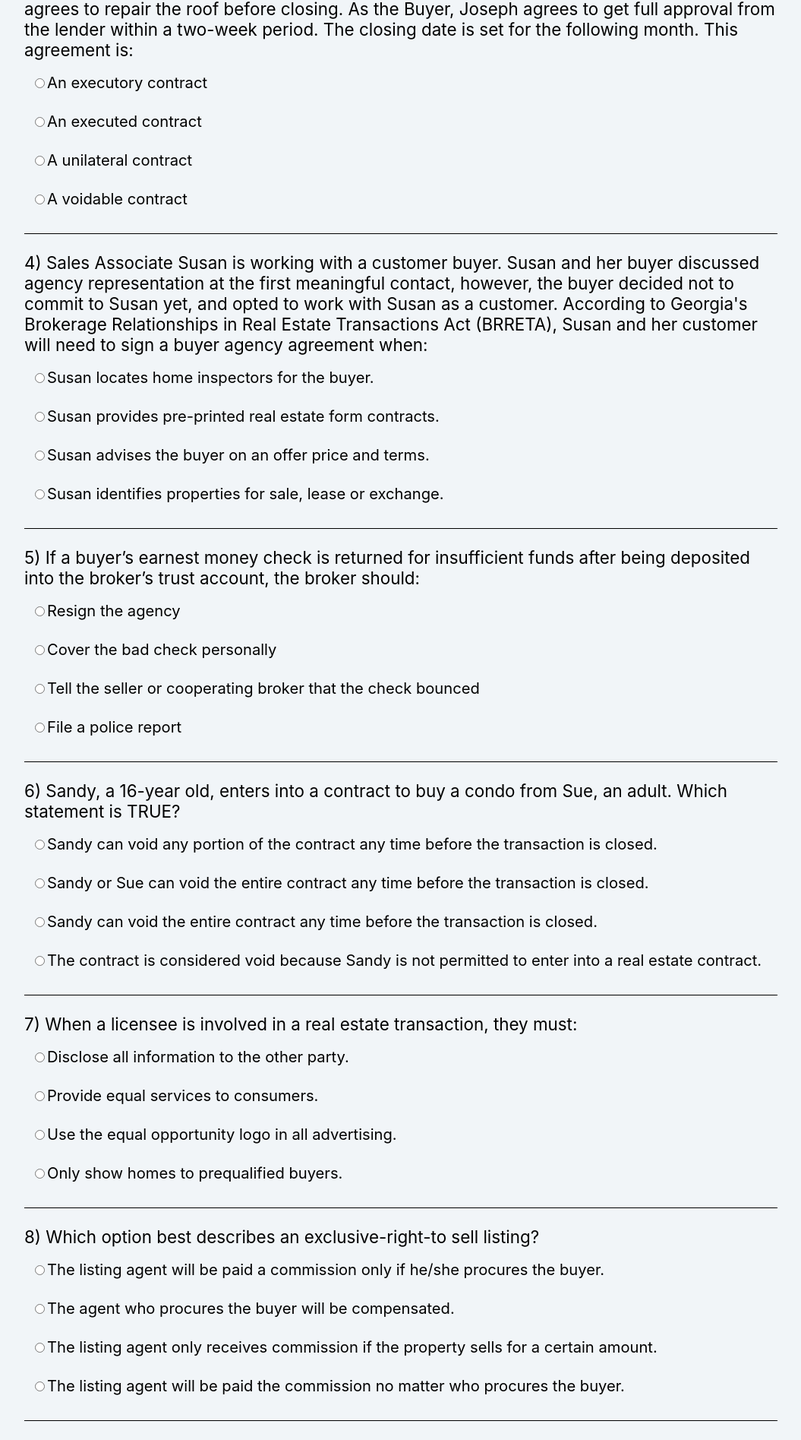
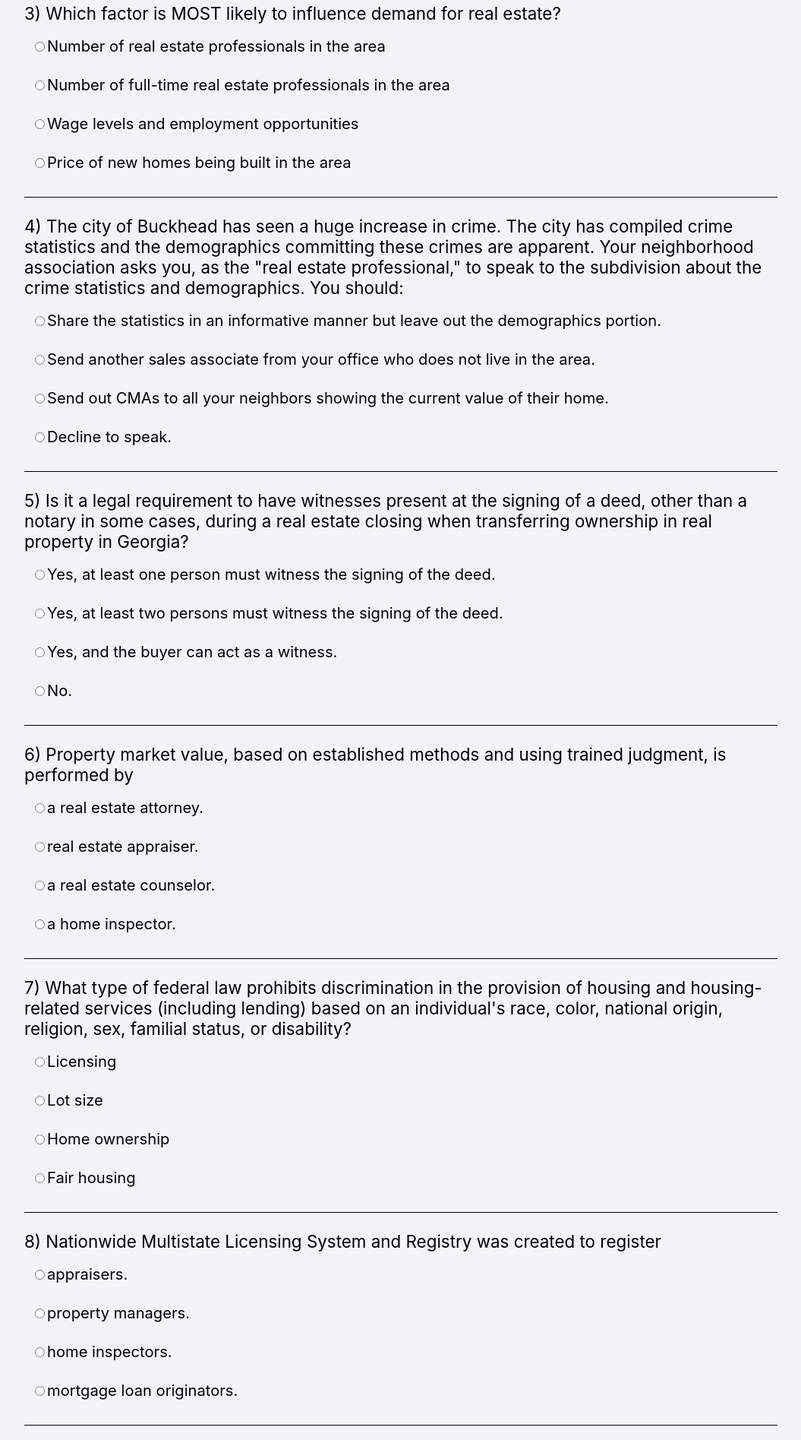
Before and after one commit to dvose/ga-real-estate-practice, a React (Create React App) app: page /#/ in a window 1280 px wide. Shown: the part 873-2768 px from the top of the page at 76% size, without its empty margins (112-1167 px from the left). Built offline with nearby package versions, Linux system fonts and the light colour scheme.

Commit message:
Add Unit toggles

```diff
--- a/src/Constants.ts
+++ b/src/Constants.ts
@@ -3,7 +3,8 @@
   body: string,
   answers: string[],
   correctAnswer: string,
-  math?: boolean
+  math?: boolean,
+  unit?: number
 };
 
 export const QUESTIONS: Question[] = [
@@ -349,5 +350,149 @@
       "$55,000"
     ],
     correctAnswer: "$65,000"
+  },
+  {
+    key: "30",
+    body: "Property market value, based on established methods and using trained judgment, is performed by",
+    answers: [
+      "a real estate attorney.",
+      "real estate appraiser.",
+      "a real estate counselor.",
+      "a home inspector."
+    ],
+    correctAnswer: "real estate appraiser.",
+    math: false,
+    unit: 1
+  },
+  {
+    key: "31",
+    body: "In general, when the supply of a certain commodity increases,",
+    answers: [
+      "price tends to rise.",
+      "price tends to drop.",
+      "demand for it tends to rise.",
+      "demand for it tends to drop."
+    ],
+    correctAnswer: "price tends to drop.",
+    math: false,
+    unit: 1
+  },
+  {
+    key: "32",
+    body: "Which factor primarily affects supply in the real estate market?",
+    answers: [
+      "Population",
+      "Demographics",
+      "Employment",
+      "Governmental monetary policy"
+    ],
+    correctAnswer: "Governmental monetary policy",
+    math: false,
+    unit: 1
+  },
+  {
+    key: "33",
+    body: "Which factor is MOST likely to influence demand for real estate?",
+    answers: [
+      "Number of real estate professionals in the area",
+      "Number of full-time real estate professionals in the area",
+      "Wage levels and employment opportunities",
+      "Price of new homes being built in the area"
+    ],
+    correctAnswer: "Wage levels and employment opportunities",
+    math: false,
+    unit: 1
+  },
+  {
+    key: "34",
+    body: "Property management, appraisal, financing, and development are all examples of",
+    answers: [
+      "factors affecting demand.",
+      "specializations within the real estate industry",
+      "non-real estate professions.",
+      "activities requiring broker management and supervision."
+    ],
+    correctAnswer: "specializations within the real estate industry",
+    math: false,
+    unit: 1
+  },
+  {
+    key: "35",
+    body: "What type of federal law prohibits discrimination in the provision of housing and housing-related services (including lending) based on an individual's race, color, national origin, religion, sex, familial status, or disability?",
+    answers: [
+      "Licensing",
+      "Lot size",
+      "Home ownership",
+      "Fair housing"
+    ],
+    correctAnswer: "Fair housing",
+    math: false,
+    unit: 1
+  },
+  {
+    key: "36",
+    body: "A major manufacturer of automobiles announces that it will relocate one of its factories, along with 2,000 employees, to a small town. What effect will this announcement MOST likely have on the small town's housing market?",
+    answers: [
+      "Houses will likely become less expensive.",
+      "Houses will likely become more expensive.",
+      "Because the announcement involves an issue of demographics, not of supply and demand, housing prices will stay the same.",
+      "The announcement involves an industrial property; residential housing will not be affected."
+    ],
+    correctAnswer: "Houses will likely become more expensive.",
+    math: false,
+    unit: 1
+  },
+  {
+    key: "37",
+    body: "A real estate professional who has several years of experience in the industry decided to retire from actively marketing properties. Now this person helps clients choose among the various alternatives involved in purchasing, using, or investing in property. What is this person's profession?",
+    answers: [
+      "Real estate counselor",
+      "Real estate appraiser",
+      "Real estate educator",
+      "Building inspector"
+    ],
+    correctAnswer: "Real estate counselor",
+    math: false,
+    unit: 1
+  },
+  {
+    key: "38",
+    body: "Nationwide Multistate Licensing System and Registry was created to register",
+    answers: [
+      "appraisers.",
+      "property managers.",
+      "home inspectors.",
+      "mortgage loan originators."
+    ],
+    correctAnswer: "mortgage loan originators.",
+    math: false,
+    unit: 1
+  },
+  {
+    key: "39",
+    body: "Schools would be considered part of which real estate classification?",
+    answers: [
+      "Special purpose",
+      "Industrial",
+      "Commercial",
+      "Residential"
+    ],
+    correctAnswer: "Special purpose",
+    math: false,
+    unit: 1
+  },
+  {
+    key: "40",
+    body: "When demand for a commodity decreases and supply remains the same,",
+    answers: [
+      "price tends to rise",
+      "price tends to fall",
+      "price is not affected",
+      "the market becomes stagnant"
+    ],
+    correctAnswer: "price tends to fall",
+    math: false,
+    unit: 1
   }
+
 ];
--- a/src/routes/Home.tsx
+++ b/src/routes/Home.tsx
@@ -6,10 +6,30 @@
 
 const Home = () => {
   const [onlyMath, setOnlyMath] = useState(false);
+  const [unit, setUnit] = useState(0);
+  const units = [0,1,2,3];
   const [responses, setResponses] = useState(new Map<string, string>());
   const [score, setScore] = useState(0);
   const questionsMap =  useMemo(() => createQuestionsMap(QUESTIONS), []);
-  const questions = useMemo(() => Array.from(questionsMap.values()), [questionsMap]);
+  const questions = useMemo(() => Array.from(questionsMap.values()).filter(q => {
+    let match = true;
+    if (unit !== 0) {
+      match = q.unit === unit
+    }
+    if (onlyMath) {
+      match = match && !!q.math;
+    }
+    return match;
+  }), [questionsMap, unit, onlyMath]);
+
+  const onToggleUnit = (u: number) => {
+    if (unit === u) {
+      return;
+    }
+    setUnit(u);
+    setScore(0);
+    setResponses(new Map<string, string>());
+  }
 
   const onResponse = (questionKey: string, answer: string) => {
     if (responses.get(questionKey) === answer) {
@@ -35,8 +55,12 @@
   return (
   <PageContainer>
     <h1>Practice Test</h1>
-    <Button onClick={() => setOnlyMath(!onlyMath)}>{onlyMath ? 'Show All Questions' : 'Only Math Questions'}</Button>
-    <h2>Score: {score} / {questions.length}</h2>
+    <span style={{marginBottom: 6, marginTop: 6}}>Units: </span>
+    {units.map((u, i) => <Button style={{marginRight: 6}} key={i} onClick={() => onToggleUnit(u)}>{u === 0 ? 'All' : u}</Button>)}
+    <br/>
+    <Button style={{marginTop: 12}} onClick={() => setOnlyMath(!onlyMath)}>{onlyMath ? 'Show All Questions' : 'Only Math Questions'}</Button>
+    <h2>{unit !== 0 ? `Unit ${unit}: ` : 'All Questions: '}Score: {score} / {questions.length} <Button style={{position: 'relative', top: -3, backgroundColor: 'red'}} onClick={() => { setResponses(new Map<string, string>()); setScore(0);}}>Reset Answers</Button>
+</h2>
     {questions.filter(q => onlyMath ? q.math : true).map((question, i) =>
     <Question index={i} key={i} question={question} onChange={onResponse} selectedValue={responses.get(question.key)} />
     )}
```
